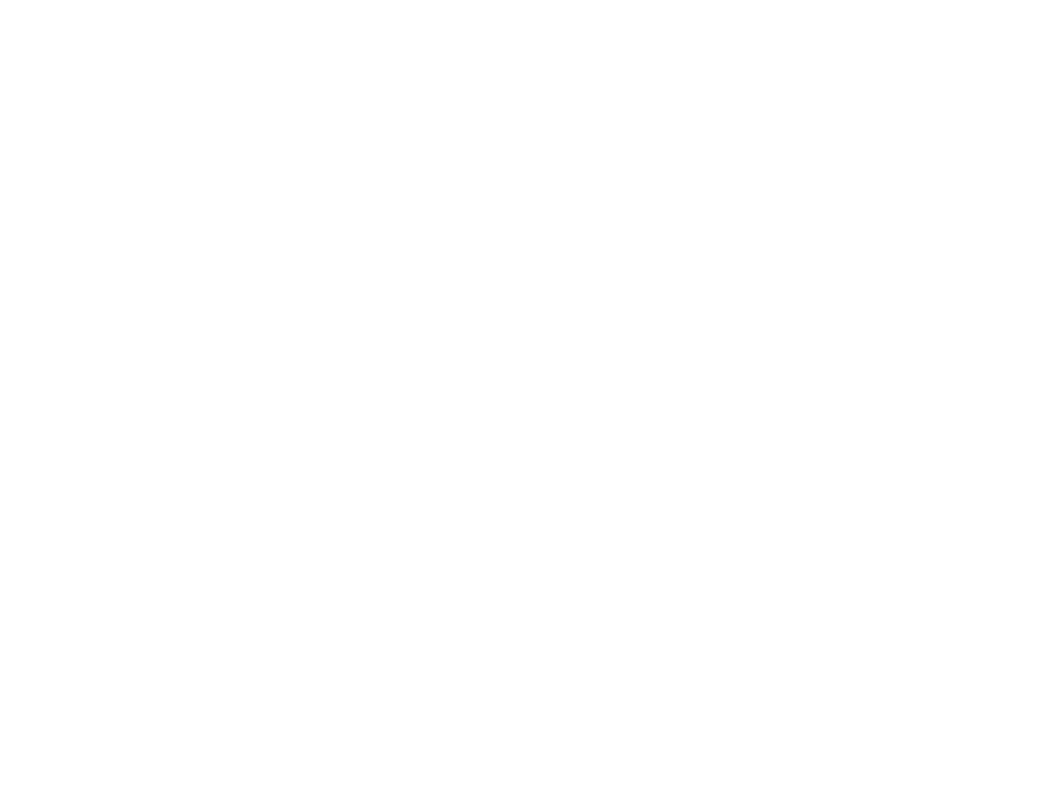
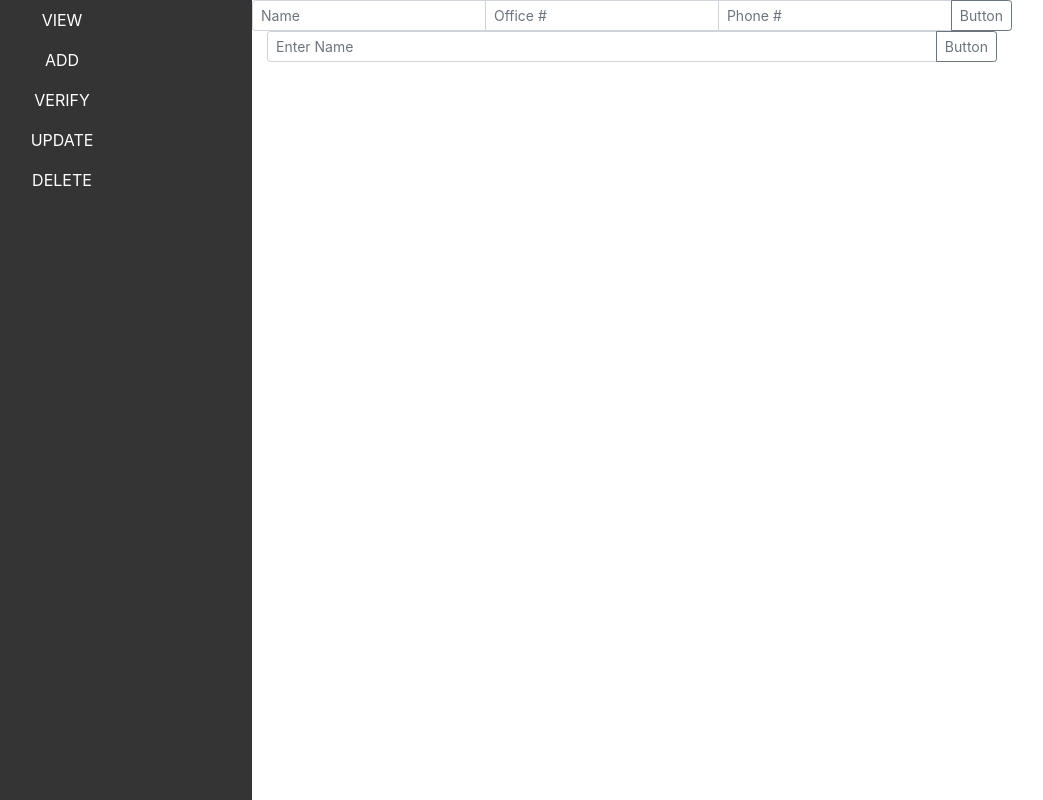
Before and after one commit to ZacSol/Vanilla-JS-DOM-Assignment, a plain HTML site: page index.html in a window 1280 px wide. Shown: the whole page, without its empty margins (128-1171 px from the left). Drawn offline with nearby package versions, Linux system fonts and the light colour scheme.

Commit message:
Initialized skeleton of directory site

```diff
--- a/index.html
+++ b/index.html
@@ -5,12 +5,60 @@
   <meta charset="UTF-8">
   <meta name="viewport" content="width=device-width, initial-scale=1.0">
   <meta http-equiv="X-UA-Compatible" content="ie=edge">
+  <link rel="stylesheet" href="https://stackpath.bootstrapcdn.com/bootstrap/4.1.3/css/bootstrap.min.css" integrity="sha384-MCw98/SFnGE8fJT3GXwEOngsV7Zt27NXFoaoApmYm81iuXoPkFOJwJ8ERdknLPMO" crossorigin="anonymous">
+  <link rel="stylesheet" href="../bootstrap-4.1.3-dist/css/bootstrap.min.css">
+  <link rel="stylesheet" href="./style.css">
+  <link rel="stylesheet" href="./dom.js">
   <title>Document</title>
 </head>
 
 <body>
+  <div class="container">
+    <div class="row">
+      <!-- navbar should be here -->
+      <div class="col-4" id="siteNav">
+          <nav class="nav flex-column text-center">
+              <a class="nav-link active" href="#">VIEW</a>
+              <a class="nav-link" href="#">ADD</a>
+              <a class="nav-link" href="#">VERIFY</a>
+              <a class="nav-link" href="#">UPDATE</a>
+              <a class="nav-link" href="#">DELETE</a>
+            </nav>
+      </div>
+      <!-- this will contain the rest of the site content -->
+      <div class="col">
+        <!-- Adding bars go in this row -->
+        <div class="row">
+            <div class="input-group input-group-sm">
+                <input type="text" aria-label="Name" class="form-control" placeholder="Name">
+                <input type="text" aria-label="Office Number" class="form-control" placeholder="Office #">
+                <input type="text" aria-label="Phone Number" class="form-control" placeholder="Phone #">
+                <div class="input-group-append">
+                  <button class="btn btn-outline-secondary" type="button" id="button-addon2">Button</button>
+                </div>
+              </div>
+        </div>
+        <!-- Verifying bar goes here -->
+        <div class="row">
+          <div class="col">
+            <div class="input-group input-group-sm mb-3">
+              <input type="text" class="form-control" aria-label="Sizing example input" aria-describedby="inputGroup-sizing-sm" placeholder="Enter Name">
+              <div class="input-group-append">
+                  <button class="btn btn-outline-secondary" type="button" id="button-addon2">Button</button>
+                </div>
+            </div>
+          </div>
+        <!-- Meat and Potatoes -->
+        <div class="row">
+
+        </div>
+      </div>
+    </div>
+  </div>
+
   <script src="dom.js"></script>
   <script src="employeeList.js"></script>
+  <script src="./app.js"></script>
 </body>
 
 </html>
--- a/style.css
+++ b/style.css
@@ -0,0 +1,22 @@
+
+a:link{
+    color:white;
+}
+a:visited{
+    color:white;
+}
+a:hover{
+    color:red;
+}
+a:active{
+    color:pink;
+}
+.container{
+    margin-left: 0px;
+}
+
+#siteNav{
+    height: 100vh;
+    color: white;
+    background-color: #343434;
+}
```
Also changed, not shown: app.js (added).
